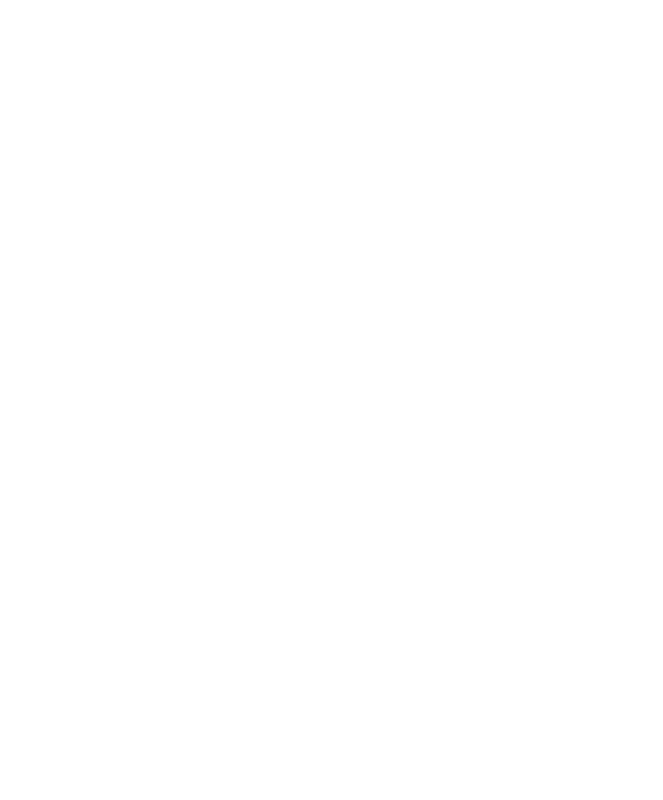
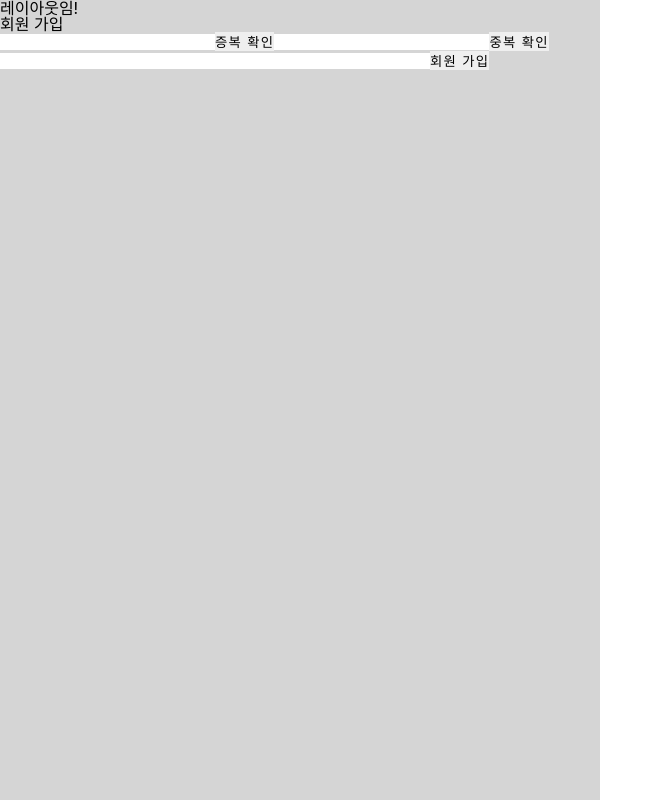
Before and after one commit to ohMyGodKimch/Console.log-FE, a React (Create React App) app: page /join/signin in a window 1280 px wide. Before the commit this address had no page. Shown: the whole page, without its empty margins (0-663 px from the left). Built offline with nearby package versions, Linux system fonts and the light colour scheme.

Commit message:
add:: 로그인, 회원가입 페이지 마크업, 라우터 설정

```diff
--- a/src/common/heading/Heading.jsx
+++ b/src/common/heading/Heading.jsx
@@ -1,7 +1,7 @@
 import * as styles from "./Heading.styles";
 
-export const FirstHeading = ({ chidren, ...props }) => {
-	return <styles.FirstHeading {...props}>{chidren}</styles.FirstHeading>;
+export const FirstHeading = ({ children, ...props }) => {
+	return <styles.FirstHeading {...props}>{children}</styles.FirstHeading>;
 };
 
 export const SecondHeading = ({ children, ...props }) => {
@@ -9,5 +9,5 @@ export const SecondHeading = ({ children, ...props }) => {
 };
 
 export const ThirdHeading = ({ children, ...props }) => {
-	return <styles.ThirdHeading></styles.ThirdHeading>;
+	return <styles.ThirdHeading>{children}</styles.ThirdHeading>;
 };
--- a/src/common/input/Input.jsx
+++ b/src/common/input/Input.jsx
@@ -1,7 +1,8 @@
 import * as styles from "./Input.styles";
+import { forwardRef } from "react";
 
-const Input = ({ children, ...props }) => {
-	return <styles.Input {...props}>{children}</styles.Input>;
-};
+const Input = forwardRef((props, ref) => {
+	return <styles.Input autoComplete="off" {...props} ref={ref} />;
+});
 
 export default Input;
--- a/src/common/text/Text.styles.js
+++ b/src/common/text/Text.styles.js
@@ -1,6 +1,6 @@
 import styled, { css } from "styled-components";
 
-export const Text = styled.div`
+export const Text = styled.p`
 	display: ${({ dp }) => (dp ? dp : "")};
 	background-color: ${({ bgc }) => (bgc ? bgc : "")};
 	width: ${({ width }) => (width ? width : "")};
--- a/src/common/textArea/TextArea.styles.js
+++ b/src/common/textArea/TextArea.styles.js
@@ -1,6 +1,6 @@
 import styled, { css } from "styled-components";
 
-export const TextArea = styled.div`
+export const TextArea = styled.textarea`
 	background-color: ${({ bgc }) => (bgc ? bgc : "")};
 	width: ${({ width }) => (width ? width : "")};
 	padding: ${({ pd }) => (pd ? pd : "")};
--- /dev/null
+++ b/src/components/join/SignInForm.jsx
@@ -0,0 +1,16 @@
+import { Box, Form, Input, Button, FirstHeading } from "../../common";
+
+const SignInForm = () => {
+	return (
+		<Box>
+			<FirstHeading>로그인</FirstHeading>
+			<Form>
+				<Input />
+				<Input />
+				<Button>로그인</Button>
+			</Form>
+		</Box>
+	);
+};
+
+export default SignInForm;
--- /dev/null
+++ b/src/components/join/SignUpForm.jsx
@@ -0,0 +1,20 @@
+import { Box, Form, Input, Button, FirstHeading } from "../../common";
+
+const SignUpForm = () => {
+	return (
+		<Box>
+			<FirstHeading>회원 가입</FirstHeading>
+			<Form>
+				<Input />
+				<Button>증복 확인</Button>
+				<Input />
+				<Button>중복 확인</Button>
+				<Input />
+				<Input />
+				<Button>회원 가입</Button>
+			</Form>
+		</Box>
+	);
+};
+
+export default SignUpForm;
--- a/src/components/join/index.js
+++ b/src/components/join/index.js
@@ -0,0 +1,4 @@
+import SignInForm from "./SignInForm";
+import SignUpForm from "./SignUpForm";
+
+export { SignInForm, SignUpForm };
--- /dev/null
+++ b/src/pages/join/SignInPage.jsx
@@ -0,0 +1,12 @@
+import { Flex } from "../../common";
+import { SignUpForm } from "../../components/join";
+
+const SignInPage = () => {
+	return (
+		<Flex>
+			<SignUpForm />
+		</Flex>
+	);
+};
+
+export default SignInPage;
--- /dev/null
+++ b/src/pages/join/SignUpPage.jsx
@@ -0,0 +1,10 @@
+import { Flex } from "../../common";
+import { SignUpForm } from "../../components/join";
+
+const SignUpPage = () => {
+	<Flex>
+		<SignUpForm />
+	</Flex>;
+};
+
+export default SignUpPage;
--- /dev/null
+++ b/src/pages/join/index.js
@@ -0,0 +1,4 @@
+import SignInPage from "./SignInPage";
+import SignUpPage from "./SignUpPage";
+
+export { SignInPage, SignUpPage };
--- a/src/shared/Router.js
+++ b/src/shared/Router.js
@@ -1,4 +1,5 @@
 import { BrowserRouter, Routes, Route } from "react-router-dom";
+import { SignInPage, SignUpPage } from "../pages/join";
 import JoinLayout from "../layout/join";
 import { Write } from "../components";
 
@@ -7,7 +8,10 @@ const Router = () => {
 		<>
 			<BrowserRouter>
 				<Routes>
-					<Route path="/join" element={<JoinLayout />}></Route>
+					<Route path="/join" element={<JoinLayout />}>
+						<Route path="signup" element={<SignInPage />} />
+						<Route path="signin" element={<SignInPage />} />
+					</Route>
 					<Route path="/boadrs" element={<Write />}></Route>
 				</Routes>
 			</BrowserRouter>
```
Also changed, not shown: src/pages/index.js (deleted).
